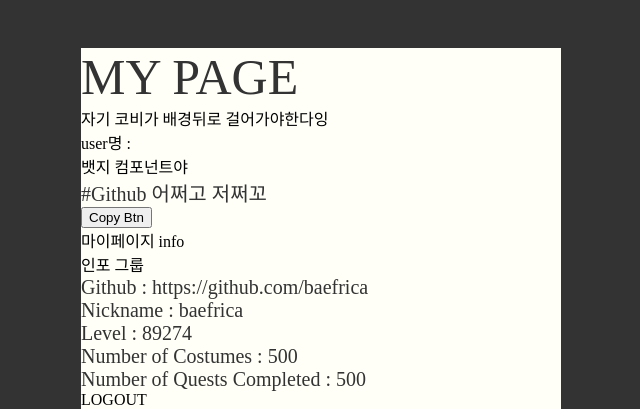
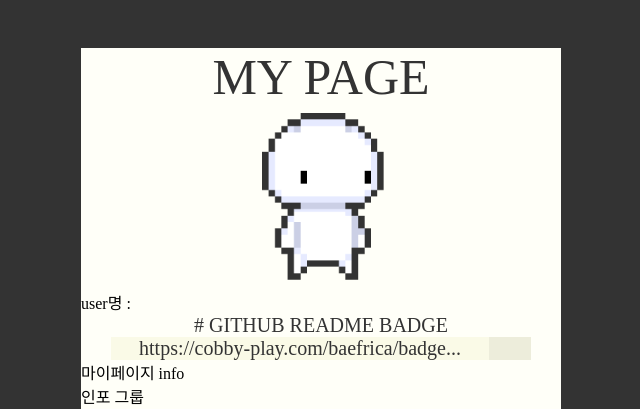
Before and after one commit to seungwan97/-SW-Cobby---Cobby-with-Github, a Next.js app in the folder frontend/: page /mypage in a window 1280 px wide. Shown: the top 409 px of the page, without its empty margins (327-967 px from the left). Built offline with nearby package versions, Linux system fonts and the light colour scheme; a web font is replaced by a local one.

Commit message:
feat: update costume function

```diff
--- a/frontend/components/page/CostumePage/CostumeComponents/style/CostumePage.ts
+++ b/frontend/components/page/CostumePage/CostumeComponents/style/CostumePage.ts
@@ -1,9 +1,9 @@
 import styled from "styled-components";
 
-export const CustomeTxt = styled.div`
+export const CostumeTxt = styled.div`
   text-align: center;
 `;
 
-export const CustomedCobby = styled.div`
+export const CostumedCobby = styled.div`
   text-align: center;
 `;
--- /dev/null
+++ b/frontend/components/page/MyPage/MyComponents/GithubBadge.tsx
@@ -0,0 +1,27 @@
+import TextBox from "@/components/common/TextBox/TextBox";
+import * as style from "./style/GithubBadge";
+
+const GithubBadge = () => {
+  return (
+    <style.GithubBadgeWrapper>
+      <TextBox
+        size={20}
+        content={"# GITHUB README BADGE"}
+      />
+      <style.CodeCopy>
+        <style.ReadmeCode>
+          <TextBox
+            size={20}
+            content={
+              "https://cobby-play.com/baefrica/badge..."
+            }
+          />
+        </style.ReadmeCode>
+        <style.CopyBtn>
+          <style.CopyBtnImg></style.CopyBtnImg>
+        </style.CopyBtn>
+      </style.CodeCopy>
+    </style.GithubBadgeWrapper>
+  );
+};
+export default GithubBadge;
--- /dev/null
+++ b/frontend/components/page/MyPage/MyComponents/MyCobby.tsx
@@ -0,0 +1,11 @@
+import * as style from "./style/MyCobby";
+import Cobby from "@/components/common/Cobby/Cobby";
+
+const MyCobby = () => {
+  return (
+    <style.MyCobbyWrapper>
+      <Cobby />
+    </style.MyCobbyWrapper>
+  );
+};
+export default MyCobby;
--- /dev/null
+++ b/frontend/components/page/MyPage/MyComponents/style/GithubBadge.ts
@@ -0,0 +1,25 @@
+import styled from "styled-components";
+import { colors } from "@/styles/colors-style";
+
+export const GithubBadgeWrapper = styled.div`
+  text-align: center;
+`;
+
+export const CodeCopy = styled.div`
+  display: flex;
+  text-align: center;
+  padding: 0 30px;
+`;
+
+export const ReadmeCode = styled.div`
+  background-color: ${colors.NavBarCreamColor};
+  width: 90%;
+`;
+
+export const CopyBtn = styled.div`
+  text-align: center;
+  background-color: ${colors.ItemBoxColor};
+  width: 10%;
+`;
+
+export const CopyBtnImg = styled.div``;
--- /dev/null
+++ b/frontend/components/page/MyPage/MyComponents/style/MyCobby.ts
@@ -0,0 +1,5 @@
+import styled from "styled-components";
+
+export const MyCobbyWrapper = styled.div`
+  text-align: center;
+`;
--- a/frontend/components/page/MyPage/MyComponents/style/MyPage.ts
+++ b/frontend/components/page/MyPage/MyComponents/style/MyPage.ts
@@ -0,0 +1,9 @@
+import styled from "styled-components";
+
+export const MyPageTxt = styled.div`
+  text-align: center;
+`;
+
+export const MyCobby = styled.div`
+  text-align: center;
+`;
--- a/frontend/components/page/MyPage/MyPage.tsx
+++ b/frontend/components/page/MyPage/MyPage.tsx
@@ -4,24 +4,23 @@ import { Fragment } from "react";
 import BottomNavBar from "@/components/layout/BottomNavBar/BottomNavBar";
 import * as page from "@/components/layout/PageWrapper/style/PageWrapper";
 import TextBox from "@/components/common/TextBox/TextBox";
+import * as style from "./MyComponents/style/MyPage";
+import MyCobby from "./MyComponents/MyCobby";
+import GithubBadge from "./MyComponents/GithubBadge";
 
 // MyPage
 const MyPage = () => {
   const router = useRouter();
+
   return (
     <Fragment>
       <page.PageWrapper>
-        <TextBox size={50} content={"MY PAGE"} />
-        <div>자기 코비가 배경뒤로 걸어가야한다잉</div>
+        <style.MyPageTxt>
+          <TextBox size={50} content={"MY PAGE"} />
+        </style.MyPageTxt>
+        <MyCobby />
         <div>user명 : {router.query.userId}</div>
-        <div>
-          뱃지 컴포넌트야
-          <TextBox
-            size={20}
-            content={"#Github 어쩌고 저쩌꼬"}
-          />
-          <button>Copy Btn</button>
-        </div>
+        <GithubBadge />
         <div>
           마이페이지 info
           <div>
```
Also changed, not shown: frontend/components/page/CostumePage/CostumePage.tsx (+4 -4 lines).
